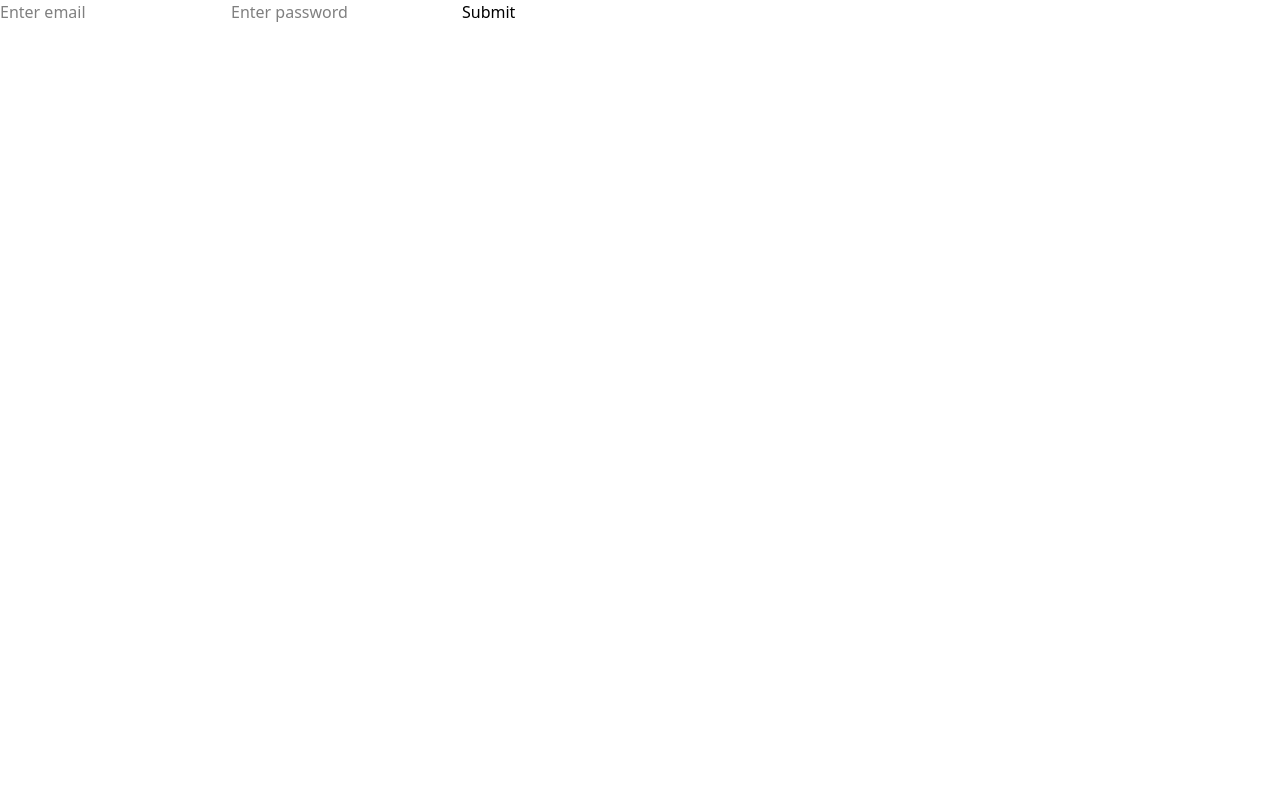
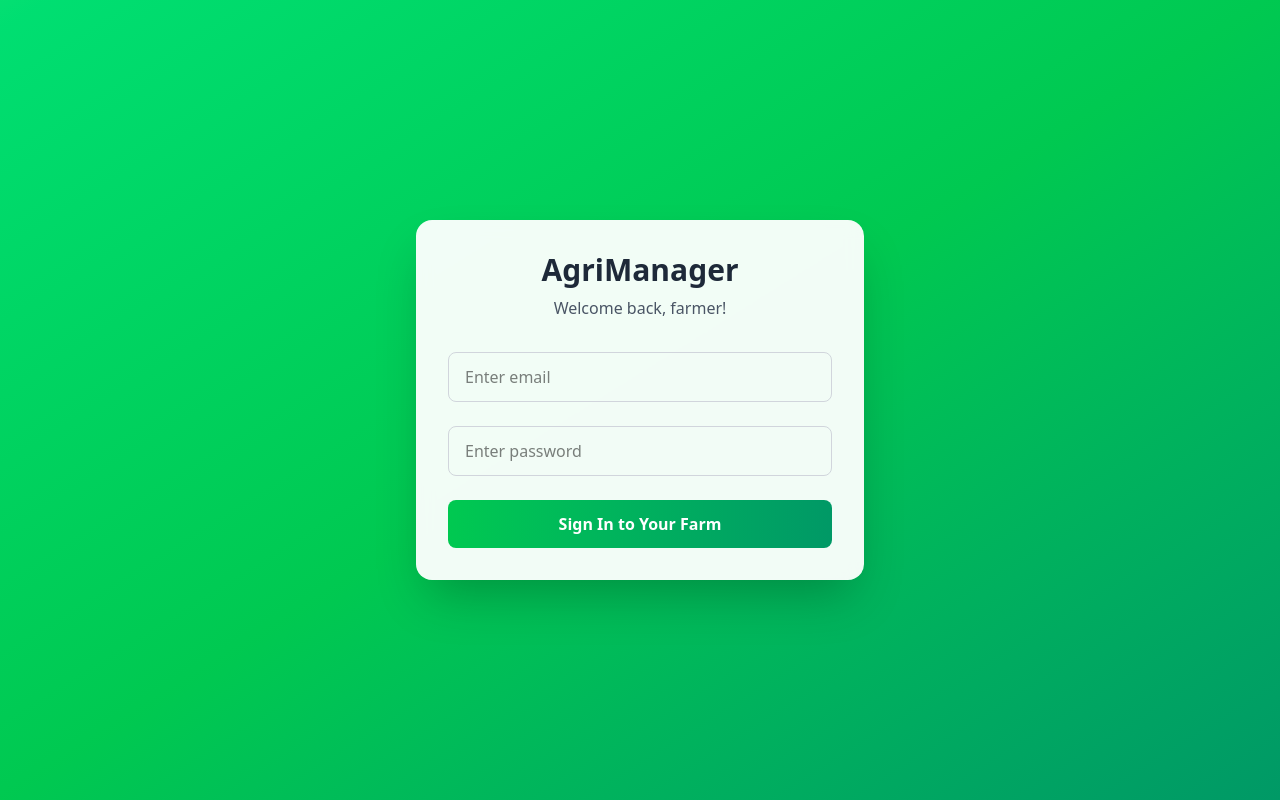
Before and after one commit to Harsh2003-oss/AgriManager_Frontend, a React (Vite) app in the folder frontend/: page / in a window 1280 px wide. Built offline with nearby package versions, Linux system fonts and the light colour scheme.

Commit message:
completed login page

```diff
--- a/frontend/components/Auth/Login.jsx
+++ b/frontend/components/Auth/Login.jsx
@@ -1,39 +1,70 @@
-
 import React, { useState } from 'react'
-
+import axios from 'axios'
 
 const Login = () => {
 
     const[email,setEmail]=useState('')
     const[password,setPassword] = useState('')
 
-    const handleSubmit = (e) => {
+    const handleSubmit = async (e) => {
 e.preventDefault();
 
 if(!email || !password){
     alert("Please fill all the fields")
     return
 }
-console.log('Login attempt:', { email, password })
 
+try {
+ const response = await axios.post('http://localhost:3000/login', {
+      email,
+      password
+    });
+
+    console.log('Response:', response.data);
+    alert('Login successful!');
+
+    localStorage.setItem('token', response.data.token);
+
+} catch (error) {
+       console.error('Error:', error);
+    alert('Something went wrong');
+}
     }
 
   return (
-    <>
-      <form onSubmit={handleSubmit}>
+    <div className="min-h-screen bg-gradient-to-br from-green-400 via-green-500 to-emerald-600 flex items-center justify-center p-4">
+      <div className="bg-white/95 backdrop-blur-sm rounded-2xl shadow-2xl p-8 w-full max-w-md">
+        <div className="text-center mb-8">
+          <h1 className="text-3xl font-bold text-gray-800 mb-2">AgriManager</h1>
+          <p className="text-gray-600">Welcome back, farmer!</p>
+        </div>
 
+        <form onSubmit={handleSubmit} className="space-y-6">
           <input
             value={email}
             onChange={(e)=>setEmail(e.target.value)}
-type="email" placeholder='Enter email' />
+            type="email"
+            placeholder='Enter email'
+            className="w-full px-4 py-3 border border-gray-300 rounded-lg focus:ring-2 focus:ring-green-500 focus:border-transparent transition-all duration-200"
+          />
 
           <input
             value={password}
             onChange={(e)=>setPassword(e.target.value)}
-type="password" placeholder='Enter password' />
-    <button type='submit'>Submit</button>
+            type="password"
+            placeholder='Enter password'
+            className="w-full px-4 py-3 border border-gray-300 rounded-lg focus:ring-2 focus:ring-green-500 focus:border-transparent transition-all duration-200"
+          />
+
+          <button
+            type='submit'
+            className="w-full bg-gradient-to-r from-green-500 to-emerald-600 text-white font-semibold py-3 px-4 rounded-lg hover:from-green-600 hover:to-emerald-700 transition-all duration-200 transform hover:scale-[1.02]"
+          >
+            Sign In to Your Farm
+          </button>
         </form>
-    </>
+      </div>
+    </div>
   )
 }
 
--- a/frontend/package.json
+++ b/frontend/package.json
@@ -13,6 +13,7 @@
     "@tailwindcss/vite": "^4.1.13",
     "and": "^0.0.3",
     "axios": "^1.12.2",
+    "cors": "^2.8.5",
     "react": "^19.1.1",
     "react-dom": "^19.1.1",
     "react-router-dom": "^7.9.1",
--- a/frontend/src/App.jsx
+++ b/frontend/src/App.jsx
@@ -5,6 +5,7 @@ const App = () => {
   return (
     <>
      <Login />
+
     </>
   )
 }
```
Also changed, not shown: frontend/components/Auth/Register.jsx (added), 1 other file (tests, documents, lock files or other folders). Lines whose indentation alone changed are shown as unchanged.
